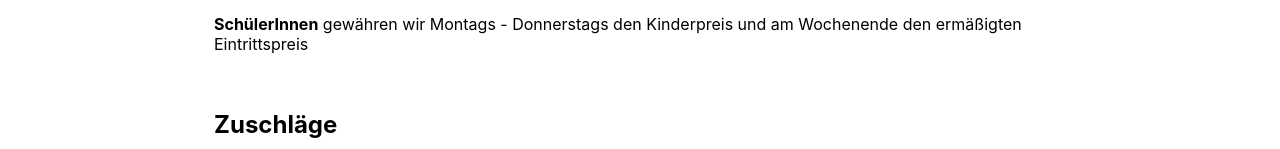
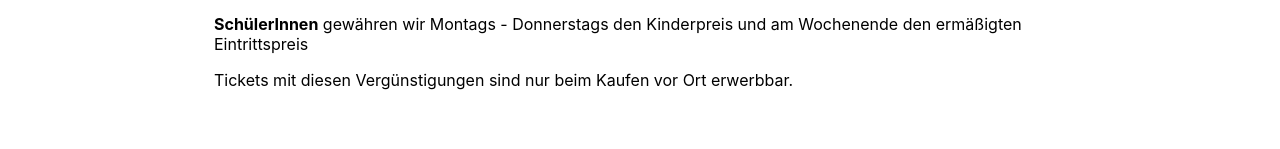
Before and after one commit to DrBackmischung/Kino-Frontend, a React (Create React App) app: page /pricesOverviewPage in a window 1280 px wide. Both pictures are taken after a click on the button 1168 px from the left and 34 px from the top of the page. Shown: the part 281-430 px from the top of the page. Built offline with nearby package versions, Linux system fonts and the light colour scheme; no server answers.

Commit message:
kommentar (#69)

```diff
--- a/src/app/components/PriceCard.tsx
+++ b/src/app/components/PriceCard.tsx
@@ -52,6 +52,7 @@ function PriceCard(pricesData: any){
             </TableContainer>
             <p><strong>Ermäßigung</strong> gewähren wir Studierenden, Azubis und Scherbehinderten.</p>
             <p><strong>SchülerInnen</strong> gewähren wir Montags - Donnerstags den Kinderpreis und am Wochenende den ermäßigten Eintrittspreis</p>
+            <p>Tickets mit diesen Vergünstigungen sind nur beim Kaufen vor Ort erwerbbar.</p>
             <br/>
             <h2>Zuschläge</h2>
             <p>Bei Filmen in 3D erheben wir einen Zuschlag von 3,00€</p>
```
